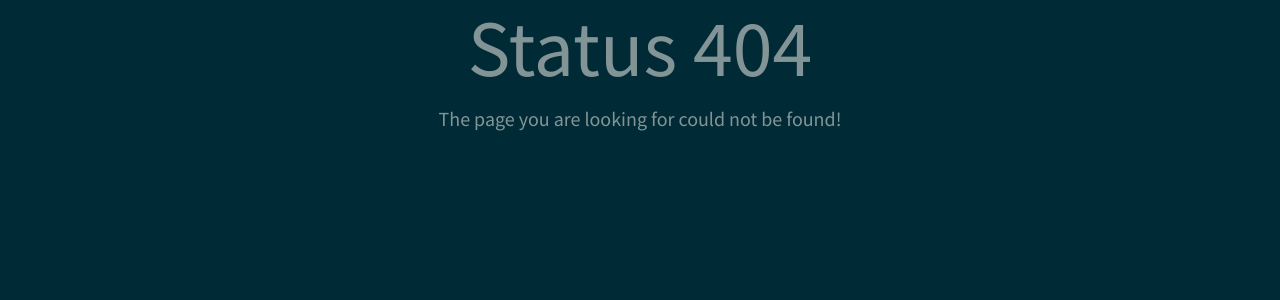
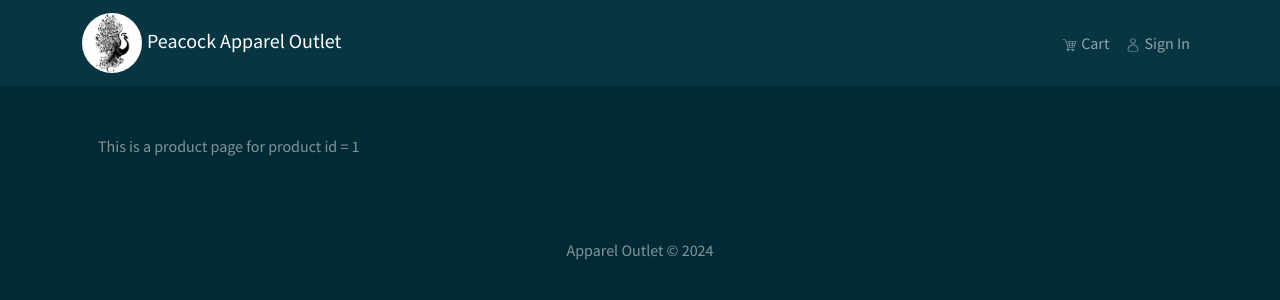
Before and after one commit to sjbenenate/apparel_store, a React (Create React App) app in the folder ui/: page /product/1 in a window 1280 px wide. Before the commit this address had no page. Shown: the top 300 px of the page. Built offline with nearby package versions, Linux system fonts and the light colour scheme.

Commit message:
better route handling

```diff
--- a/ui/package.json
+++ b/ui/package.json
@@ -11,6 +11,7 @@
     "react-bootstrap": "^2.10.4",
     "react-dom": "^18.3.1",
     "react-icons": "^5.3.0",
+    "react-router-bootstrap": "^0.26.3",
     "react-router-dom": "^6.26.1",
     "react-scripts": "5.0.1",
     "web-vitals": "^2.1.4"
--- a/ui/src/App.js
+++ b/ui/src/App.js
@@ -1,7 +1,7 @@
+import { Outlet } from 'react-router-dom';
 import { Header } from './components/header';
 import { Footer } from './components/footer';
 import Container from 'react-bootstrap/Container';
-import { HomeView } from './views/home_view';
 
 const App = () => {
   return (
@@ -9,7 +9,7 @@ const App = () => {
       <Header />
       <main>
         <Container className="py-3">
-          <HomeView />
+          <Outlet />
         </Container>
       </main>
       <Footer />
--- a/ui/src/index.js
+++ b/ui/src/index.js
@@ -2,19 +2,26 @@ import React from 'react';
 import ReactDOM from 'react-dom/client';
 import './styles/bootstrap.min.css'; // Bootswatch.com solar theme
 import './styles/custom.css';
-import { createBrowserRouter, RouterProvider } from 'react-router-dom';
+import reportWebVitals from './reportWebVitals';
+import {
+  createBrowserRouter,
+  createRoutesFromElements,
+  Route,
+  RouterProvider,
+} from 'react-router-dom';
 import App from './App';
+import { HomeView } from './views/home_view';
 import { NotFoundView } from './views/404_view';
-import reportWebVitals from './reportWebVitals';
+import { ProductView } from './views/product_view';
 
-const router = createBrowserRouter([
-  {
-    path: '/',
-    element: <App />,
-    errorElement: <NotFoundView />,
-    index: true,
-  },
-]);
+const router = createBrowserRouter(
+  createRoutesFromElements(
+    <Route path="/" element={<App />} errorElement={<NotFoundView />}>
+      <Route index path="/" element={<HomeView />} />
+      <Route path="product/:productId" element={<ProductView />} />
+    </Route>
+  )
+);
 
 const root = ReactDOM.createRoot(document.getElementById('root'));
 root.render(
--- a/ui/src/views/404_view.jsx
+++ b/ui/src/views/404_view.jsx
@@ -5,9 +5,9 @@ export const NotFoundView = () => {
   console.error(routeError);
 
   return (
-    <div class="text-center">
-      <h2 class="display-1">Status 404</h2>
-      <p class="lead">The page you are looking for could not be found!</p>
+    <div className="text-center">
+      <h2 className="display-1">Status 404</h2>
+      <p className="lead">The page you are looking for could not be found!</p>
     </div>
   );
 };
--- /dev/null
+++ b/ui/src/views/product_view.jsx
@@ -0,0 +1,11 @@
+import { useParams } from 'react-router-dom';
+
+export const ProductView = () => {
+  const routeParams = useParams();
+
+  return (
+    <div className="my-3 p-3">
+      <p>This is a product page for product id = {routeParams.productId}</p>
+    </div>
+  );
+};
```
Also changed, not shown: 1 other file (tests, documents, lock files or other folders).
